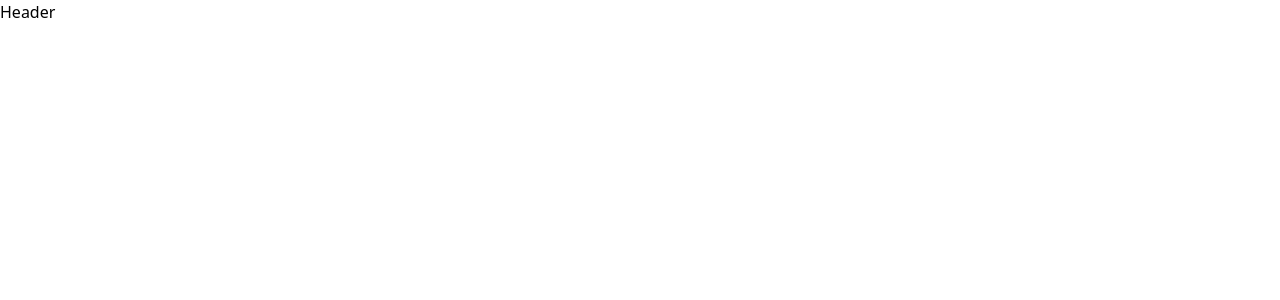
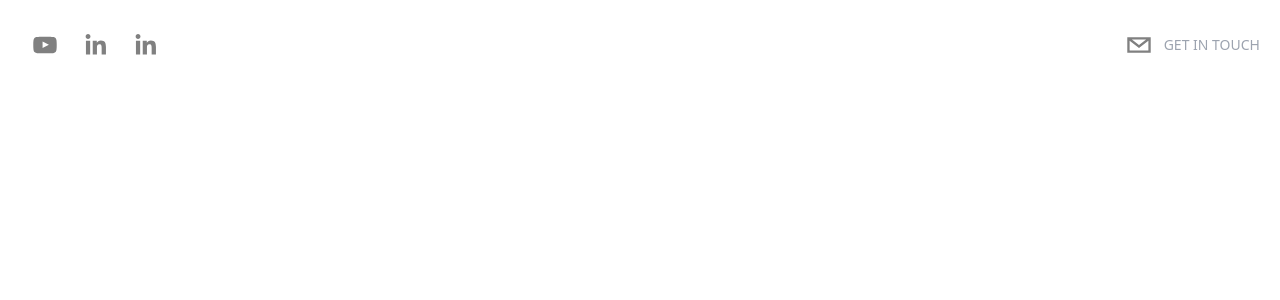
Before and after one commit to vivekmodi1301/portfolio, a Next.js app: page / in a window 1280 px wide. Shown: the top 300 px of the page. Built offline with nearby package versions, Linux system fonts and the light colour scheme.

Commit message:
Completion of Header Section

```diff
--- a/components/Header.tsx
+++ b/components/Header.tsx
@@ -1,9 +1,69 @@
-import React from 'react'
-
-type Props = {}
+import React from "react";
+import { SocialIcon } from "react-social-icons";
+import { motion } from "framer-motion";
+type Props = {};
 
 export default function Header({}: Props) {
   return (
-    <header>Header</header>
-  )
+    <header className="sticky top-0 p-5 flex items-start justify-between max-w-7xl mx-auto z-20 xl:items-center">
+      <motion.div
+        initial={{
+          x: -500,
+          opacity: 0,
+          scale: 0.5,
+        }}
+        animate={{
+          x: 0,
+          opacity: 1,
+          scale: 1,
+        }}
+        transition={{
+          duration: 1.5,
+        }}
+        className="flex flex-row items-center"
+      >
+        <SocialIcon
+          url="https://www.youtube.com"
+          fgColor="gray"
+          bgColor="transparent"
+        />
+        <SocialIcon
+          url="https://linkedin.com/in/jaketrent"
+          fgColor="gray"
+          bgColor="transparent"
+        />
+        <SocialIcon
+          url="https://linkedin.com/in/jaketrent"
+          fgColor="gray"
+          bgColor="transparent"
+        />
+      </motion.div>
+      <motion.div
+        initial={{
+          x: 500,
+          opacity: 0,
+          scale: 0.5,
+        }}
+        animate={{
+          x: 0,
+          opacity: 1,
+          scale: 1,
+        }}
+        transition={{
+          duration: 1.5,
+        }}
+        className="flex flex-row items-center text-gray-300 cursor-pointer"
+      >
+        <SocialIcon
+          className="cursor-pointer"
+          network="email"
+          fgColor="gray"
+          bgColor="transparent"
+        />
+        <p className="uppercase hidden md:inline-flex text-sm text-gray-400">
+          Get in touch
+        </p>
+      </motion.div>
+    </header>
+  );
 }
--- a/package.json
+++ b/package.json
@@ -15,9 +15,11 @@
     "@types/react-dom": "18.0.10",
     "eslint": "8.33.0",
     "eslint-config-next": "13.1.6",
+    "framer-motion": "^9.0.2",
     "next": "13.1.6",
     "react": "18.2.0",
     "react-dom": "18.2.0",
+    "react-social-icons": "^5.15.0",
     "typescript": "4.9.5"
   },
   "devDependencies": {
--- a/pages/index.tsx
+++ b/pages/index.tsx
@@ -10,7 +10,6 @@
       <Head>
         <title>Vivek's Portfolio</title>
       </Head>
-      {/* Header  */}
       <Header/>
       {/* Hero  */}
 
```
Also changed, not shown: 1 other file (tests, documents, lock files or other folders).
